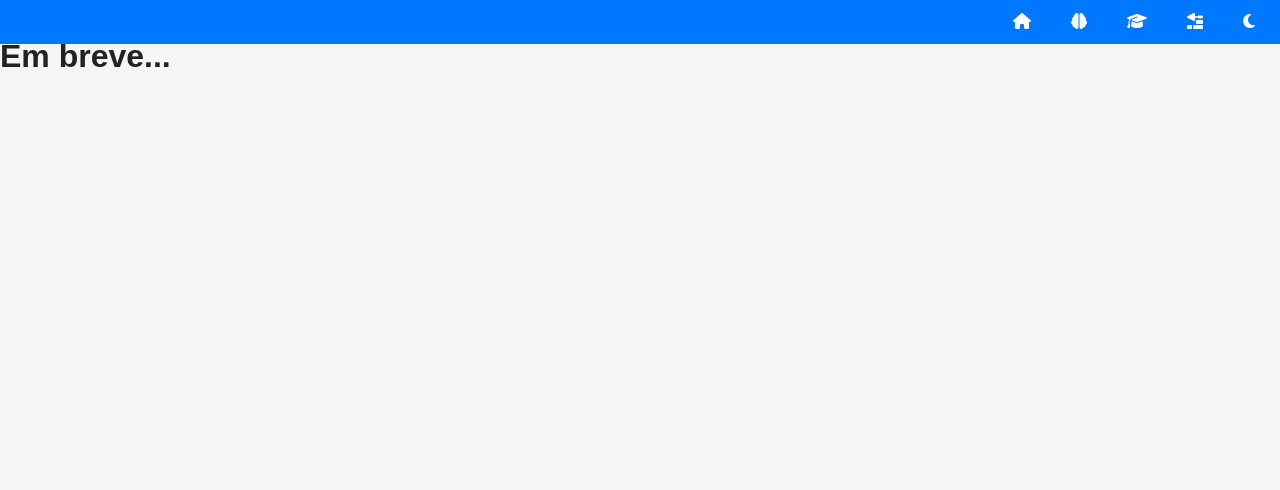
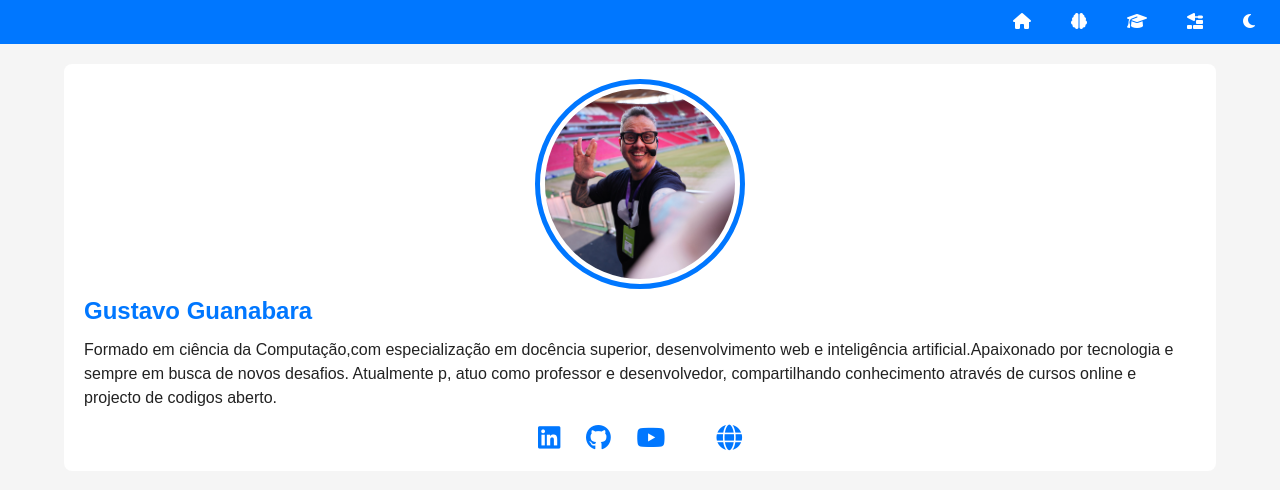
Before and after one commit to gustavodaniel-prog/projeto-portifolio-, a plain HTML site: page index.html in a window 1280 px wide. Drawn offline with Linux system fonts and the light colour scheme.

Commit message:
alteramos o nosso main

```diff
--- a/estilos/style.css
+++ b/estilos/style.css
@@ -67,3 +67,57 @@ nav#menu a:hover{
   background-color: var(--destaque-inverso);
   color: var(--destaque);
 }
+
+main{
+  display: grid;
+  grid-template-columns:  auto 90vw auto;
+  gap: 20px;
+  margin-top: 20px;
+
+
+}
+
+section#ficha{
+  background-color: var(--fundo-card);
+  padding: 20px;
+  border-radius: 8px;
+  grid-column: 2;
+
+}
+
+section#ficha img.foto{
+  width: 200px;
+  aspect-ratio: 1/1;
+  object-fit: cover;
+  overflow: hidden;
+  border-radius: 50%;
+  border: 5px solid var(--fundo-card);
+  outline:5px solid var(--destaque);
+  display: block;
+  margin: auto;
+  margin-bottom: 15px;
+}
+
+section#ficha  h1{
+  color: var(--destaque);
+  margin: 15px 0;
+  font-size: 1.5em;
+  text-align: left;
+}
+
+div#social {
+  display: flex;
+  justify-content: center;
+  align-items: center;
+  font-size: 1.6em;
+  gap: 1em;
+  margin-top: 15px;
+}
+div#social a {
+color: var(--destaque);
+transition: color 0.5s;
+}
+
+div#social a :hover{
+color: var(--destaque-inverso);
+}
--- a/index.html
+++ b/index.html
@@ -21,13 +21,32 @@
                 <li><a href="#"><i class="fa-solid fa-moon"></i></a></li>
             </ul>
 
-
-
         </nav>
     </header>
 
     <main>
-        <h1>Em breve...</h1>
+        <section id="ficha">
+            <img src="imagens/guanabara-perfil.jpg" alt="gustavoguanabara" class="foto">
+            <h1>Gustavo Guanabara</h1>
+            <p>Formado em ciência da Computação,com especialização em docência superior, desenvolvimento web e
+                inteligência artificial.Apaixonado por tecnologia e sempre em busca de novos desafios. Atualmente p,
+                atuo como professor e desenvolvedor, compartilhando conhecimento através de cursos online e projecto de
+                codigos aberto.</p>
+            <div id="social">
+                <a href="https://www.linkedin.com/in/guanabara/?originalSubdomain=br" target="_blank"
+                    rel="nofollow"><i class="fa-brands fa-linkedin"></i></a>
+                <a href="https://github.com/gustavoguanabara" target="_blank" rel="nofollow"><i class="fa-brands fa-github"></i></a>
+
+                <a href="https://www.youtube.com/cursoemvideo" target="_blank" rel="nofollow"><i class="fa-brands fa-youtube"></i></a>
+
+                <a href="https://www.instagram.com/gustavoguanabara/" target="_blank" rel="nofollow"></a>
+
+                <a href="https://www.cursoemvideo.com/" target="_blank" rel="nofollow"><i class="fa-solid fa-globe"></i></a>
+            </div>
+        </section>
+        <section id="detalhes">
+
+        </section>
     </main>
 
     <footer>
```
Lines whose indentation alone changed are shown as unchanged.
